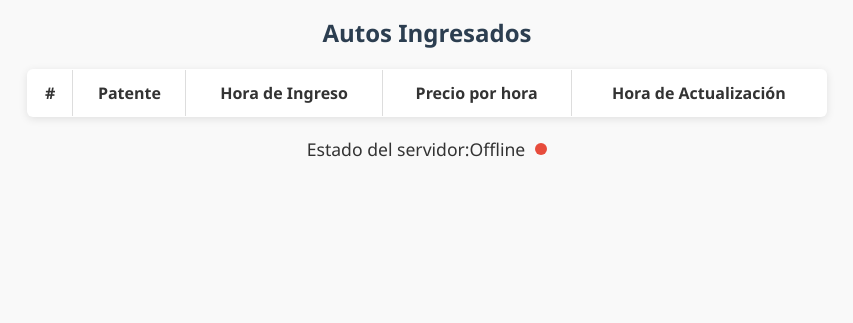
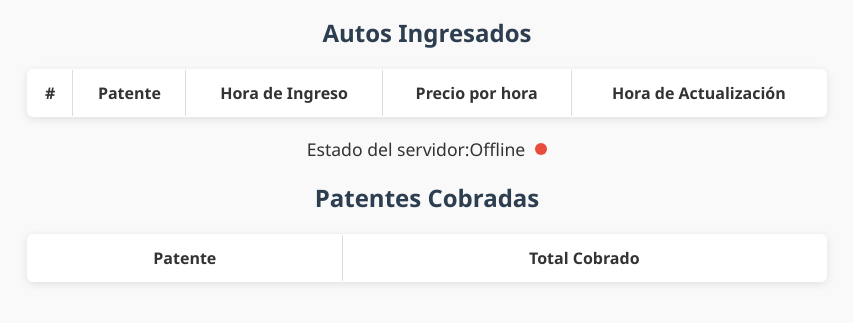
Before and after one commit to PowerSystem2024/CodigoEnigma-ProyectoIntegradorPython, a Flask app: page /home in a window 1280 px wide. Shown: the part 256-579 px from the top of the page, without its empty margins (213-1066 px from the left). Run offline with Flask 3, Linux system fonts and the light colour scheme; lists and menus that the app fills with data are empty.

Commit message:
Versión 1.6 - Se agrega lista de patentes cobradas en el front

```diff
--- a/app/front_end/static/script.js
+++ b/app/front_end/static/script.js
@@ -1,5 +1,8 @@
 let patenteSeleccionada = null;
 let horaIngresoSeleccionada = null;
+//Lista de patentes cobradas
+let patentesCobradas = [];
+
 
 document.addEventListener('DOMContentLoaded', function() {
     listarPatentes();
@@ -143,7 +146,7 @@ document.getElementById('cobroBtn').addEventListener('click', function() {
     const diffHoras = Math.ceil(diffMs / (1000 * 60 * 60));
     const total = diffHoras * precioPorHora;
 
-    if (confirm(`Cobro total para patente "${patenteSeleccionada}": $${total} (${diffHoras} hora(s))\n\n¿Marcar como cobrado?`)) {
+    if (confirm(`Cobro total para patente "${patenteSeleccionada}": $${total} (${diffHoras} hs)\n\n¿Marcar como cobrado?`)) {
         fetch('http://127.0.0.1:5000/patentes/cobrar', {
             method: 'POST',
             headers: {'Content-Type': 'application/json'},
@@ -151,21 +154,51 @@ document.getElementById('cobroBtn').addEventListener('click', function() {
         })
         .then(response => response.json())
         .then(data => {
+            patentesCobradas.push({ // guardar la patente cobrada
+                patente: patenteSeleccionada,
+                total: total
+            });
             listarPatentes();
+            mostrarPatentesCobradas(); // mostrar en la nueva sección
+
             resetSeleccion();
         });
     }
 });
+
+// Mostrar patentes cobradas en tabla
+function mostrarPatentesCobradas() {
+    const tbody = document.querySelector("#tablaCobradas tbody");
+    tbody.innerHTML = "";
+
+    patentesCobradas.forEach(entry => {
+        const row = document.createElement("tr");
+
+        const tdPatente = document.createElement("td");
+        tdPatente.textContent = entry.patente;
+
+        const tdTotal = document.createElement("td");
+        tdTotal.textContent = `$${entry.total}`;
+
+        row.appendChild(tdPatente);
+        row.appendChild(tdTotal);
+
+        tbody.appendChild(row);
+    });
+}
+
+
+
 
 // Verificación automática del estado del servidor
 function verificarEstadoServidor() {
     fetch('http://127.0.0.1:5000/patentes/activas')
     .then(response => {
         if (response.ok) {
-            document.getElementById('estadoServidor').textContent = 'Online';
+            document.getElementById('estadoServidor').textContent = ' Online';
             document.getElementById('puntoEstado').className = 'online';
         } else {
-            document.getElementById('estadoServidor').textContent = 'Offline';
+            document.getElementById('estadoServidor').textContent = ' Offline';
             document.getElementById('puntoEstado').className = 'offline';
         }
     })
--- a/app/front_end/templates/index.html
+++ b/app/front_end/templates/index.html
@@ -48,6 +48,23 @@
         <span id="estadoServidor">Offline</span>
         <span id="puntoEstado" class="offline"></span>
     </div>
+    <!-- Patentes cobradas -->
+    <div>
+    <h2>Patentes Cobradas</h2>
+    <table id="tablaCobradas">
+        <thead>
+        <tr>
+            <th>Patente</th>
+            <th>Total Cobrado</th>
+        </tr>
+        </thead>
+        <tbody>
+        <!-- Las filas se agregarán dinámicamente -->
+        </tbody>
+    </table>
+    </div>
+
+
 
     <script src="{{ url_for('static', filename='script.js') }}"></script>
 </body>
```
